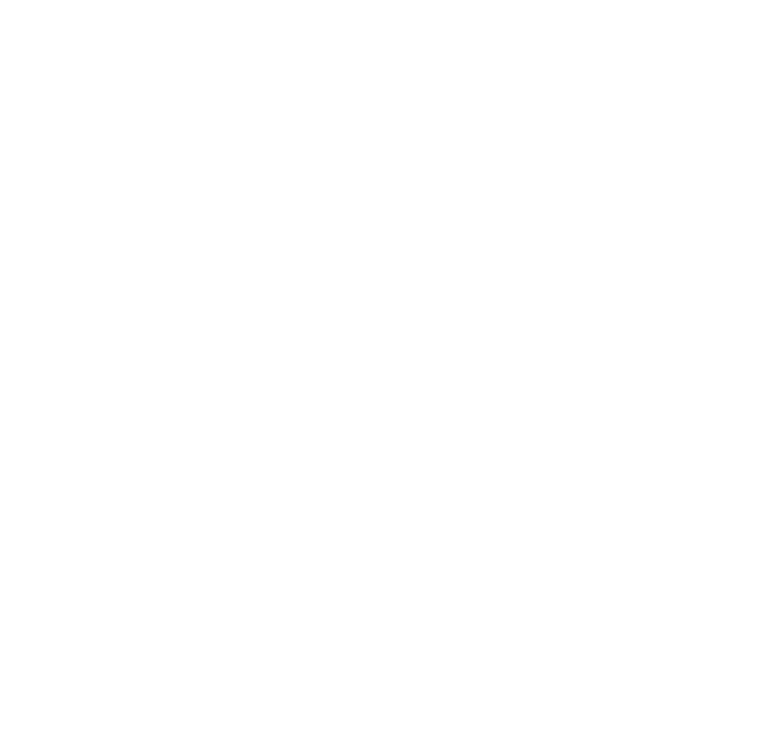
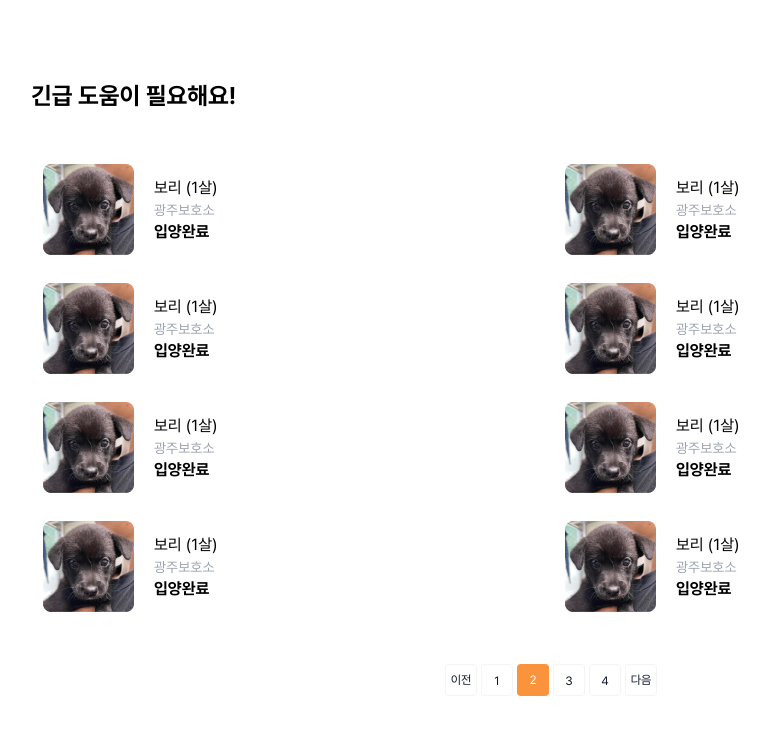
Before and after one commit to Step3-kakao-tech-campus/Team16_FE, a React (Create React App) app: page /profile/urgent/1 in a window 1280 px wide. Before the commit this address had no page. Shown: the top 734 px of the page, without its empty margins (89-858 px from the left). Built offline with nearby package versions, Linux system fonts and the light colour scheme.

Commit message:
feat: 긴급 유기동물 리스트 구현

```diff
--- a/src/App.tsx
+++ b/src/App.tsx
@@ -6,6 +6,8 @@
 import { QueryClient, QueryClientProvider } from '@tanstack/react-query';
 import ProfileListPage from 'pages/ProfileListPage';
 import ShelterInfoPage from 'pages/ShelterInfoPage';
+import UrgentListPage from 'pages/UrgentListPage';
+import NewListPage from 'pages/NewListPage';
 
 const queryClient = new QueryClient();
 
@@ -19,6 +21,8 @@
             <Route path="/pet/:id" element={<DetailPetPage />} />
             <Route path="/profile" element={<ProfileListPage />} />
             <Route path="/shelter" element={<ShelterInfoPage />} />
+            <Route path="/profile/urgent/:page" element={<UrgentListPage />} />
+            <Route path="/profile/new/:page" element={<NewListPage />} />
           </Routes>
         </BrowserRouter>
       </RecoilRoot>
--- /dev/null
+++ b/src/components/organisms/UrgentList.tsx
@@ -0,0 +1,24 @@
+import VUrgentList, { ProfileListProps } from './VUrgentList';
+
+const UrgentList = () => {
+  // const [list, setlist] = useState([]);
+
+  // useEffect(() => {
+  //   fetch('public/data/profileHomeMock.json')
+  //     .then((res) => res.json()) // javascript객체로 변환
+  //     .then(setlist); // list에 저장
+  // }, []);
+  const profileListProps: ProfileListProps = {
+    image: '/assets/pet.png',
+    id: 1,
+    name: '보리',
+    age: 1,
+    shelter: '광주보호소',
+    state: '입양완료',
+  };
+
+  // JSX를 VAC로 교체
+
+  return <VUrgentList {...profileListProps} />;
+};
+export default UrgentList;
--- /dev/null
+++ b/src/components/organisms/VUrgentList.tsx
@@ -0,0 +1,80 @@
+import ProfileCard from 'components/molecules/ProfileCard';
+
+export interface ProfileListProps {
+  image: string;
+  id: number;
+  name: string;
+  age: number;
+  shelter: string;
+  state: string;
+}
+
+const VUrgentList = (profileListProps: ProfileListProps) => (
+  <div className="m-20">
+    <h2 className="font-bold text-xl sm:text-2xl m-10 mr-20">
+      긴급 도움이 필요해요!
+    </h2>
+    <div className="grid grid-cols-1 gap-1 sm:grid-cols-2 m-10">
+      <ProfileCard {...profileListProps} />
+      <ProfileCard {...profileListProps} />
+      <ProfileCard {...profileListProps} />
+      <ProfileCard {...profileListProps} />
+      <ProfileCard {...profileListProps} />
+      <ProfileCard {...profileListProps} />
+      <ProfileCard {...profileListProps} />
+      <ProfileCard {...profileListProps} />
+    </div>
+    <ol className="flex justify-center gap-1 text-xs font-medium">
+      <li>
+        <a
+          href="Todo"
+          className="inline-flex h-8 w-8 items-center justify-center rounded border border-gray-100 bg-white text-gray-900 rtl:rotate-180"
+        >
+          이전
+        </a>
+      </li>
+
+      <li>
+        <a
+          href="/profile/urgent/1"
+          className="block h-8 w-8 rounded border border-gray-100 bg-white text-center leading-8 text-gray-900"
+        >
+          1
+        </a>
+      </li>
+
+      <li className="block h-8 w-8 rounded border-orange-400 bg-orange-400 text-center leading-8 text-white">
+        2
+      </li>
+
+      <li>
+        <a
+          href="/profile/urgent/2"
+          className="block h-8 w-8 rounded border border-gray-100 bg-white text-center leading-8 text-gray-900"
+        >
+          3
+        </a>
+      </li>
+
+      <li>
+        <a
+          href="/profile/urgent/3"
+          className="block h-8 w-8 rounded border border-gray-100 bg-white text-center leading-8 text-gray-900"
+        >
+          4
+        </a>
+      </li>
+
+      <li>
+        <a
+          href="Todo"
+          className="inline-flex h-8 w-8 items-center justify-center rounded border border-gray-100 bg-white text-gray-900 rtl:rotate-180"
+        >
+          다음
+        </a>
+      </li>
+    </ol>
+  </div>
+);
+
+export default VUrgentList;
--- /dev/null
+++ b/src/pages/UrgentListPage.tsx
@@ -0,0 +1,11 @@
+import UrgentList from 'components/organisms/UrgentList';
+
+const UrgentListPage = () => {
+  return (
+    <div>
+      <UrgentList />
+    </div>
+  );
+};
+
+export default UrgentListPage;
```
